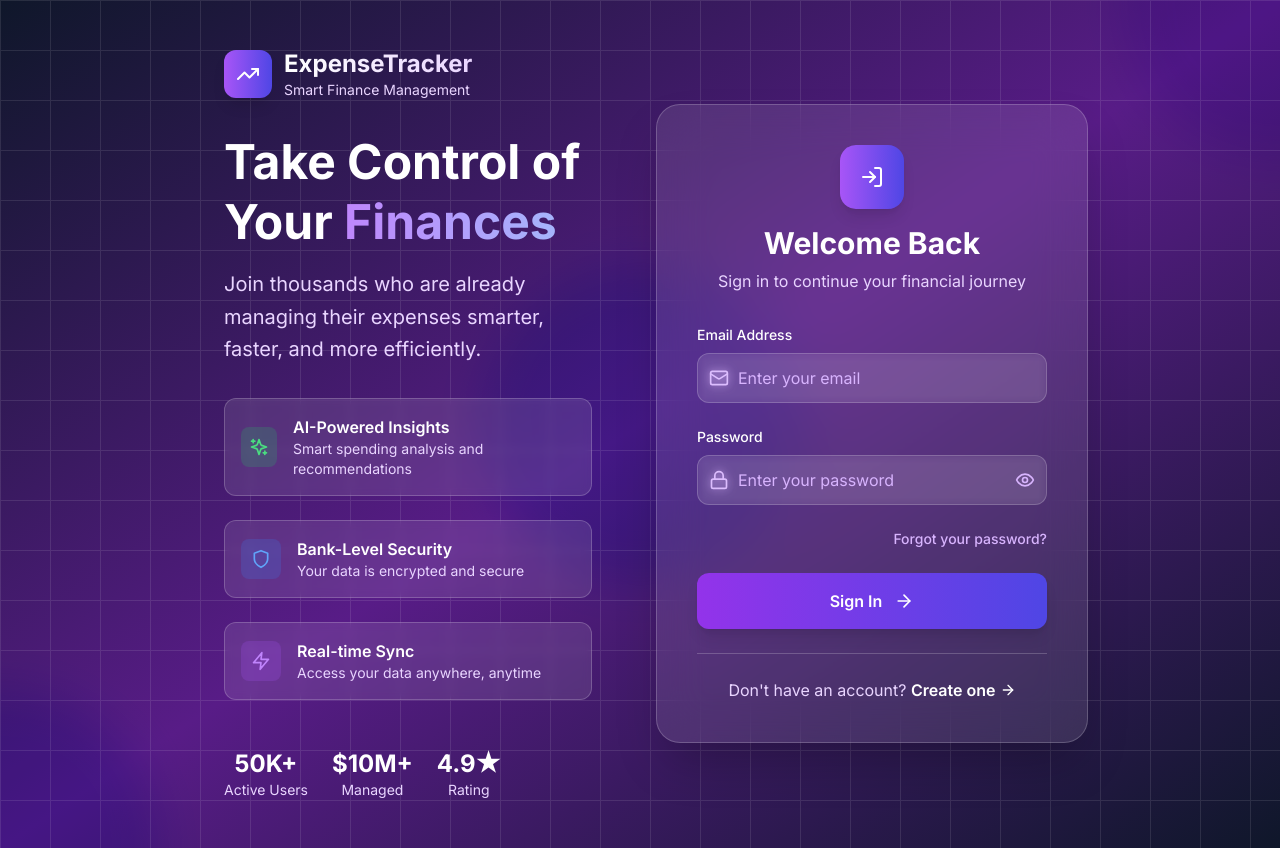
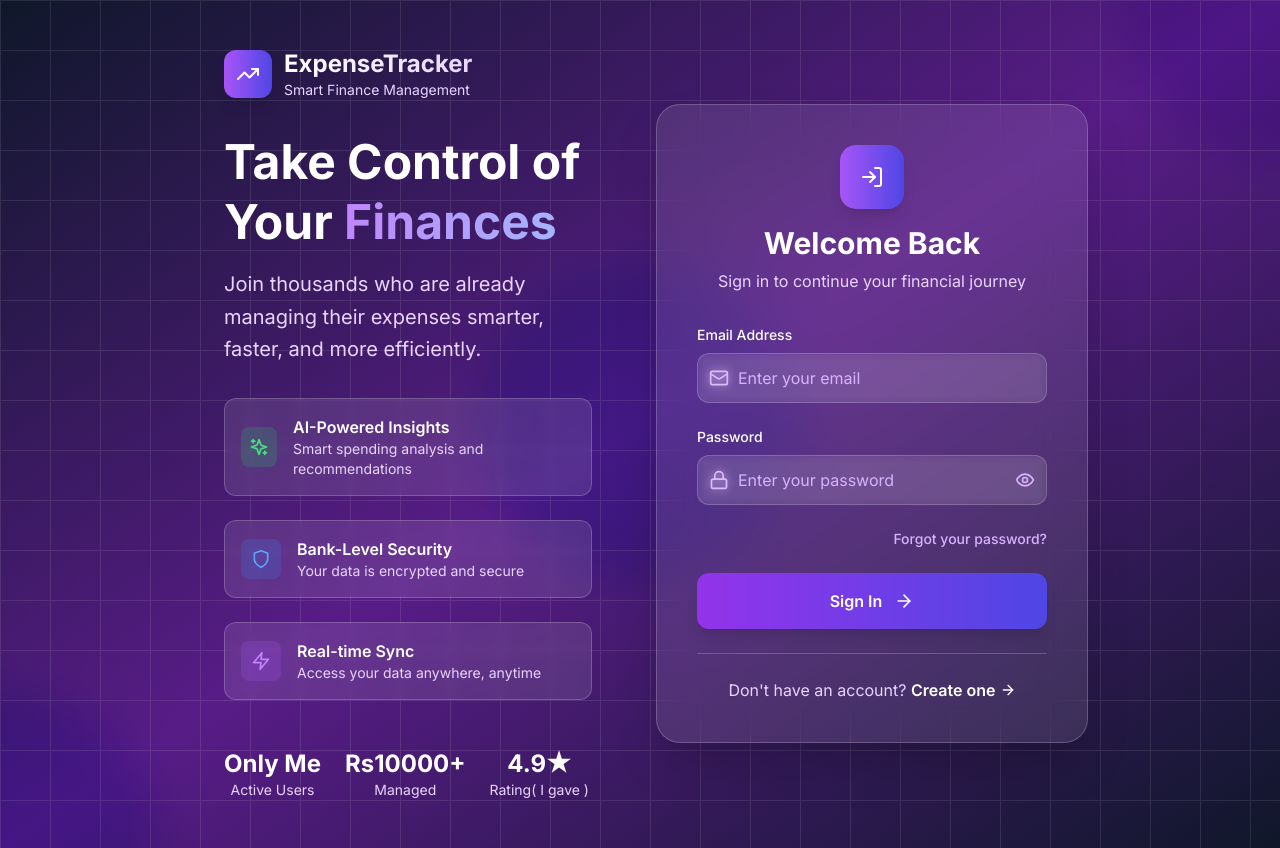
Before and after one commit to amritsapkotadev/Expense-tracker-Hisab-Kitab, a React (Vite) app in the folder frontend/: page /login in a window 1280 px wide. Built offline with nearby package versions, Linux system fonts and the light colour scheme.

Commit message:
Stats changed

```diff
--- a/frontend/src/pages/Login.jsx
+++ b/frontend/src/pages/Login.jsx
@@ -102,16 +102,16 @@ const Login = () => {
           {/* Stats */}
           <div className="flex space-x-6 pt-4">
             <div className="text-center">
-              <div className="text-2xl font-bold text-white">50K+</div>
+              <div className="text-2xl font-bold text-white">Only Me</div>
               <div className="text-purple-200 text-sm">Active Users</div>
             </div>
             <div className="text-center">
-              <div className="text-2xl font-bold text-white">$10M+</div>
+              <div className="text-2xl font-bold text-white">Rs10000+</div>
               <div className="text-purple-200 text-sm">Managed</div>
             </div>
             <div className="text-center">
               <div className="text-2xl font-bold text-white">4.9★</div>
-              <div className="text-purple-200 text-sm">Rating</div>
+              <div className="text-purple-200 text-sm">Rating( I gave )</div>
             </div>
           </div>
         </div>
--- a/frontend/src/pages/Welcome.jsx
+++ b/frontend/src/pages/Welcome.jsx
@@ -29,8 +29,8 @@ const Welcome = () => {
   ];
 
   const stats = [
-    { number: "50K+", label: "Active Users" },
-    { number: "$10M+", label: "Managed" },
+    { number: "Only Me", label: "Active Users" },
+    { number: "Rs10000+", label: "Managed" },
     { number: "4.9★", label: "Rating" },
     { number: "24/7", label: "Support" }
   ];
```
